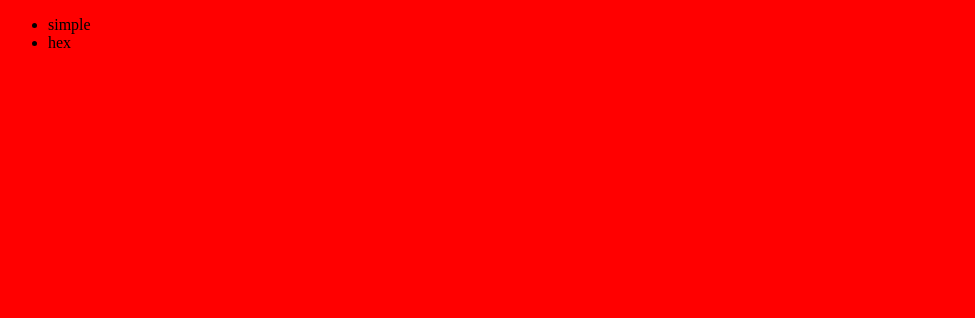
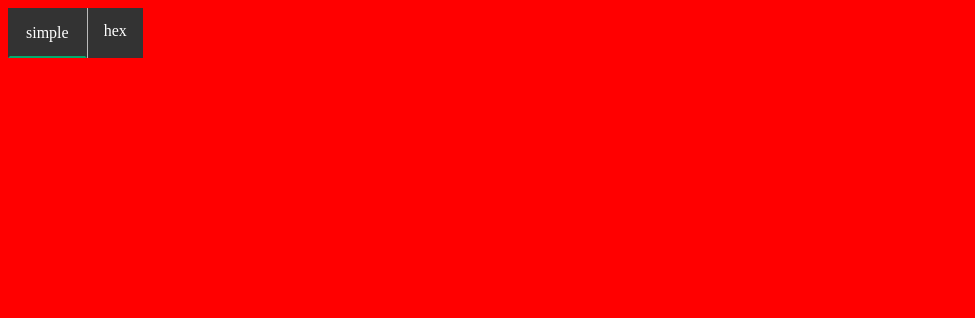
Before and after one commit to VerveIsBad/KIndaWebsite, a plain HTML site: page main.html in a window 1280 px wide. Shown: the top 318 px of the page, without its empty margins (0-975 px from the left). Drawn offline with Linux system fonts and the light colour scheme.

Commit message:
Added nav bar styles.

```diff
--- a/styles.css
+++ b/styles.css
@@ -11,11 +11,26 @@
   justify-content: center; /* aligns on vertical for column */
   align-items: center; /* aligns on horizontal for column */
 
-  /* Use this to see the limits of the main container
+  /*
+  debug items
+  outlines the container
   border: 2px dashed red;
   box-sizing: border-box;
-  **/
+  */
+
 }
+
+.nav-bar {
+  position: absolute;
+  z-index: 10;
+  /*
+  debug items.
+  outlines the nav-bar
+  border: 2px dashed yellow;
+  box-sizing: border-box;
+  */
+}
+
 /* padding = space between content and border*/
 .mainContent {
   text-align: center;
@@ -55,3 +70,54 @@
 #bg-color > span {
   color: mediumturquoise;
 }
+
+/* this is just a bunch of
+nav bar stuff lmao idk what half of it does */
+ul {
+  list-style-type: none;
+  margin: 0;
+  padding: 0;
+  overflow: hidden;
+  background-color: #333;
+}
+
+li {
+  float: left;
+/* Add a gray right border to all list items, except the last item (last-child) */
+border-right: 1px solid #bbb;
+}
+
+
+li:last-child {
+  border-right: none;
+}
+
+li a {
+  user-select: none;
+
+  display: block;
+
+  color: white;
+
+  border-color: #333;
+
+  text-decoration: none;
+  text-align: center;
+
+  padding: 14px 16px;
+}
+
+/* Change the link color to #111 (black) on hover */
+li a:hover {
+  cursor: pointer;
+  border-color: #111;
+  background-color: #111;
+}
+
+
+.active {
+  border-color: #333;
+  border-style: solid;
+  border-width: 2px;
+  border-bottom-color: #04AA6D;
+}
```
